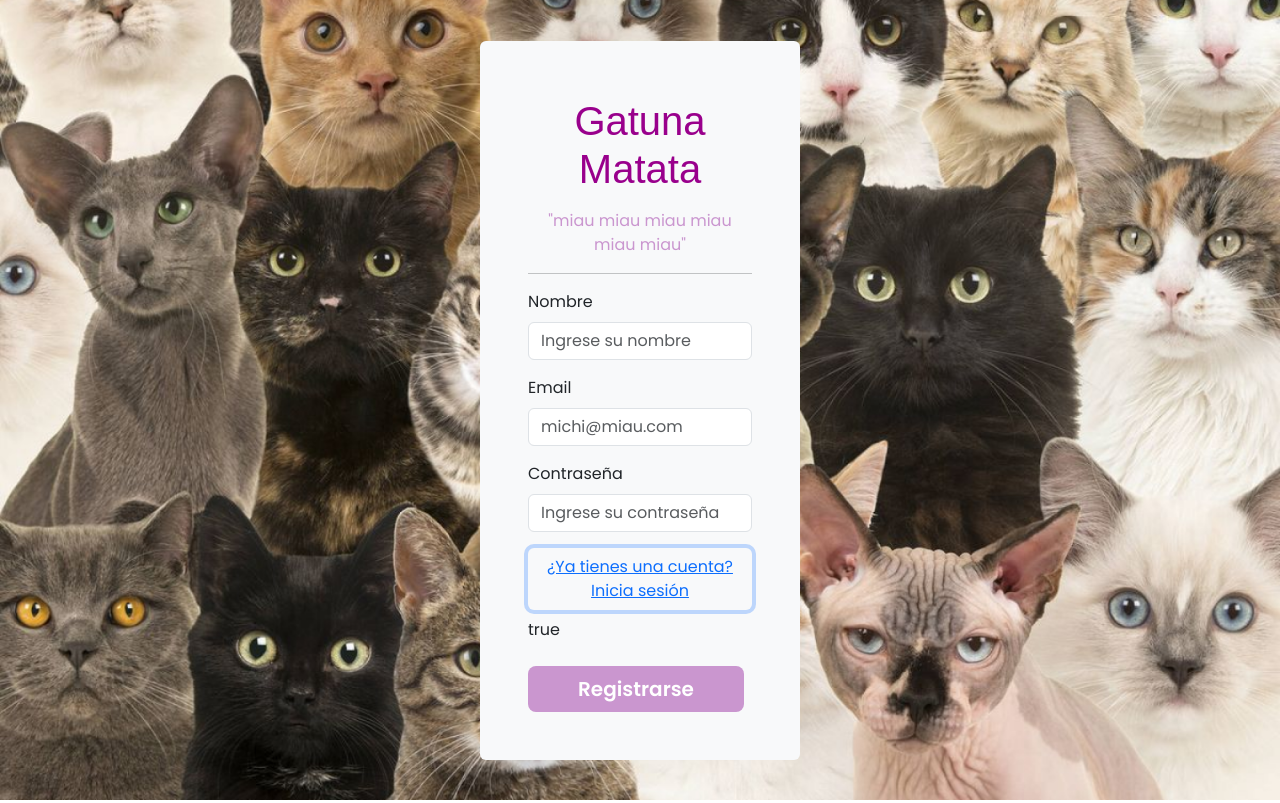
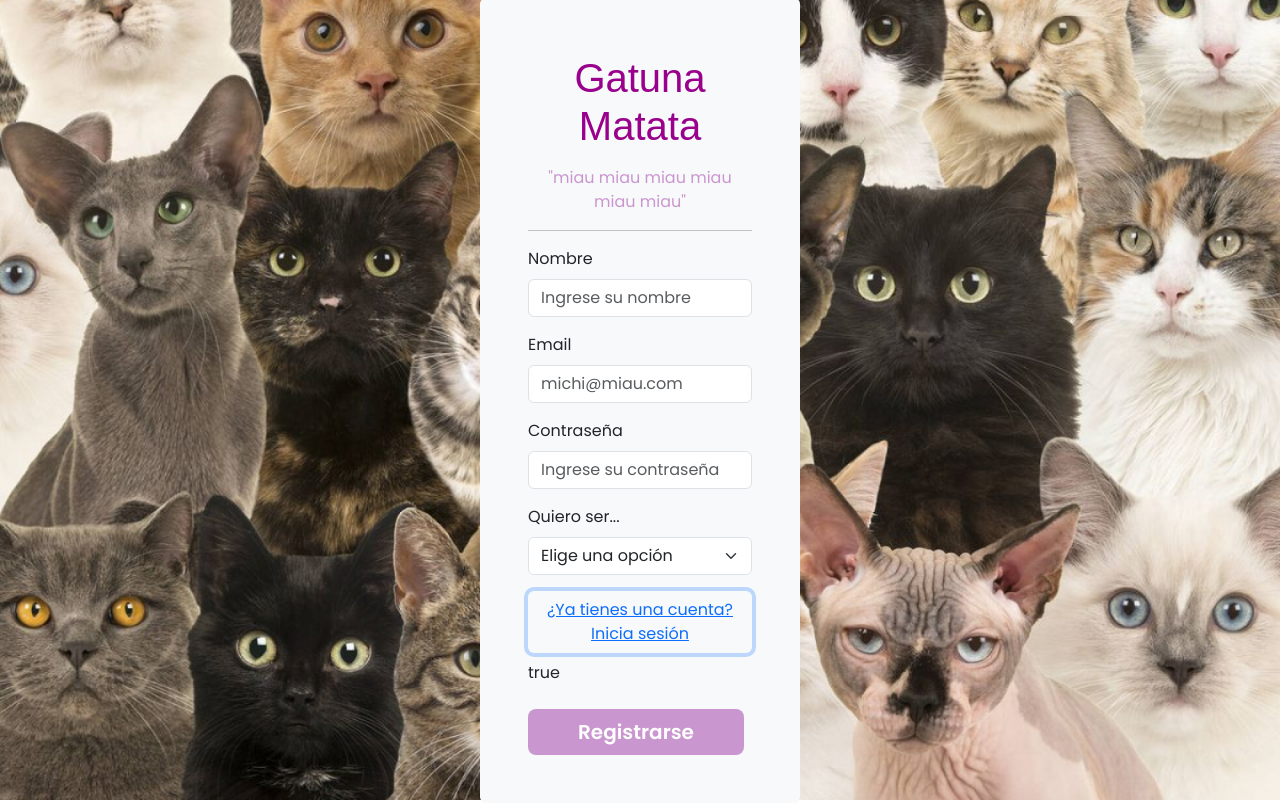
Before and after one commit to luciano-meloclaps/Gatuna_Matata, a React (Vite) app: page /login in a window 1280 px wide. Both pictures are taken after a click on the button "¿No tienes cuenta? Registrate". Built offline with nearby package versions, Linux system fonts and the light colour scheme; a web font is replaced by a local one.

Commit message:
Update login and more xd

```diff
--- a/src/components/dashboard/Dashboard.jsx
+++ b/src/components/dashboard/Dashboard.jsx
@@ -93,6 +93,7 @@ const Dashboard = ({ userInfo }) => {
 
   return (
     <>
+
       <Navbar />
       <NewDate userInformation={userInfo} addedShiftHandler={addedShiftHandler} />
       <Shift shifts={shifts} />
--- a/src/components/dateForm/DateForm.jsx
+++ b/src/components/dateForm/DateForm.jsx
@@ -13,6 +13,7 @@ const DateForm = ({user, onShiftDataSaved}) => {
 
     const submitDateHandler = (event) => {
         event.preventDefault();
+        console.log(user)
         const dateData = {
             date: new Date(dateRead),
             name: user.name,
@@ -20,6 +21,7 @@ const DateForm = ({user, onShiftDataSaved}) => {
             state: false
         }
         onShiftDataSaved(dateData);
+        console.log(dateData)
     }
 
     return (
--- a/src/components/login/Login.jsx
+++ b/src/components/login/Login.jsx
@@ -11,6 +11,7 @@ const Login = ({ setSignedInHandler, setUserInfoHandler }) => {
   const [email, setEmail] = useState(""); //los state que toman los valores de los input del form
   const [password, setPassword] = useState(""); //los state que toman los valores de los input del form
   const [name, setName] = useState("");
+  const [userType, setUserType] = useState("");
   const [loginToggle, setLoginToggle] = useState(false)
 
   const navigate = useNavigate(); //custom hook que después usamos para redirigir al dashboard :p
@@ -27,6 +28,10 @@ const Login = ({ setSignedInHandler, setUserInfoHandler }) => {
 
   const onChangeNameHandler = (event) => {
     setName(event.target.value)
+  }
+
+  const onChangeUserTypeHandler = (event) => {
+    setUserType(event.target.value)
   }
 
   const onClickSetLoginToggleHandler = () => {
@@ -53,7 +58,7 @@ const Login = ({ setSignedInHandler, setUserInfoHandler }) => {
             name: name,
             email: email,
             password: password,
-            userType: "sitter"
+            userType: userType
           }),
         })
           .then((response) => {
@@ -63,6 +68,7 @@ const Login = ({ setSignedInHandler, setUserInfoHandler }) => {
             }
           })
           .then((data) => {
+            setUserInfoHandler(data);
             setSignedInHandler(true); //funcion que pasamos por prop, cambiamos el valor a true así se puede loggear
             navigate("/dashboard"); //redirigimos al dashboard
           })
@@ -138,8 +144,17 @@ const Login = ({ setSignedInHandler, setUserInfoHandler }) => {
               onChange={onChangePasswordHandler}
             />
           </Form.Group>
-
-
+          {/*hay que validar esto che AAAAAAAAAAAAAAAAAAAAAAAAAAAAAAAAAAAAAAAAAAAAAAAAAAAAA */}
+          {loginToggle &&
+            <Form.Group className="mb-3" controlId="formBasicUserType">
+              <Form.Label>Quiero ser...</Form.Label>
+              <Form.Select onChange={onChangeUserTypeHandler}>
+                <option>Elige una opción</option>
+                <option value="client">Cliente</option>
+                <option value="sitter">Niñera</option>
+              </Form.Select>
+            </Form.Group>
+          }
 
           <div className="d-grid gap-2 ">
             <Button onClick={onClickSetLoginToggleHandler} variant="link">{loginToggle ? "¿Ya tienes una cuenta? Inicia sesión" : "¿No tienes cuenta? Registrate"}</Button>
--- a/src/components/shifts/Shift.jsx
+++ b/src/components/shifts/Shift.jsx
@@ -7,7 +7,7 @@ const Shift = ({ shifts }) => {
 
     return (
         <div>
-            <h2>Tu disponibilidad</h2>
+            <h2>Tu disponibilidad</h2>{/Hay que hacer un filter segun el name de los turnos que trae/}
             {shifts.filter(shift => shift.status === false).map(shift => {  //No se actualizan los libros y hay que volver a meterse para que no aparezca más la tarjeta eliminada, arreglar eso :p
                 return (
                     <Toast key={shift.id} onClose={() => {
```
